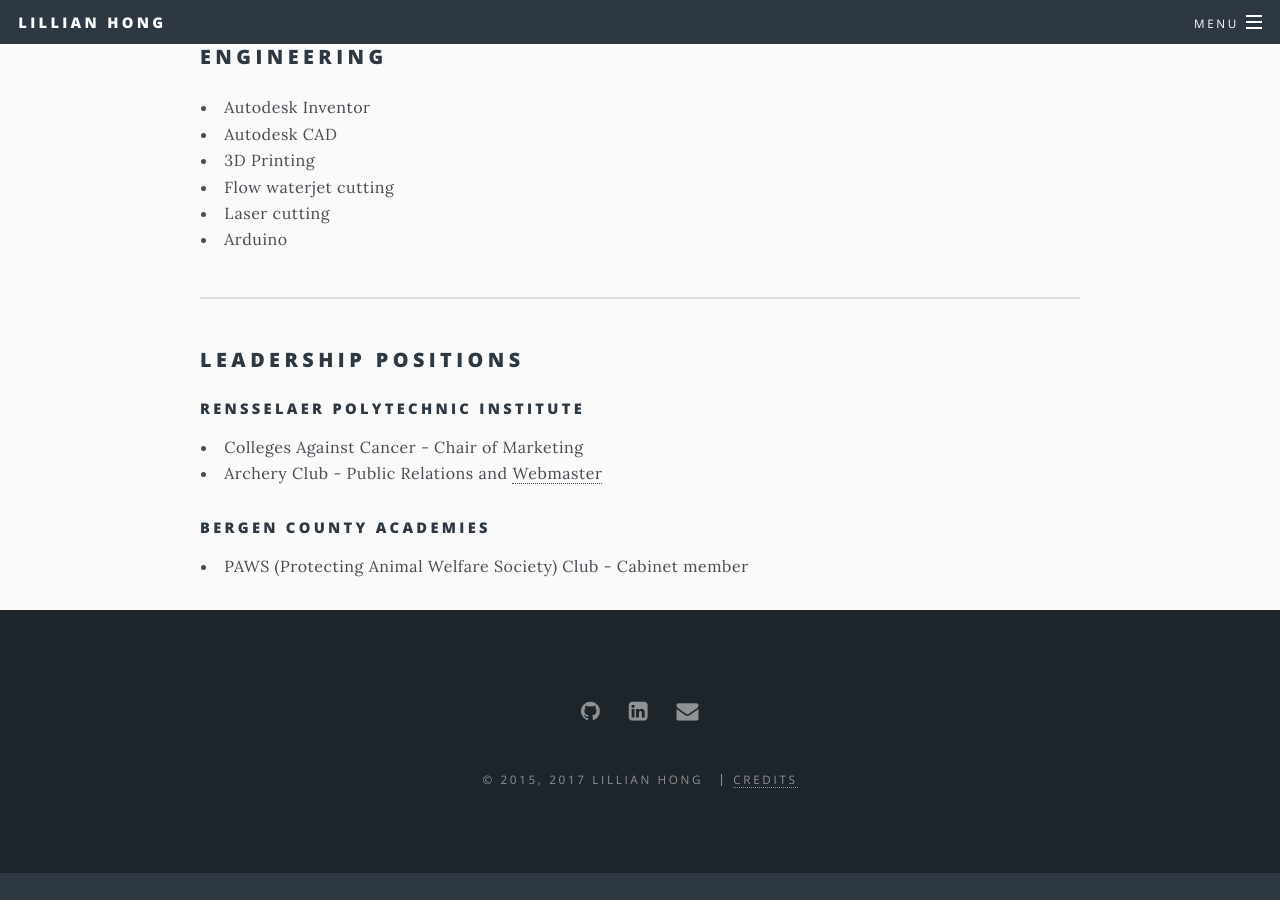
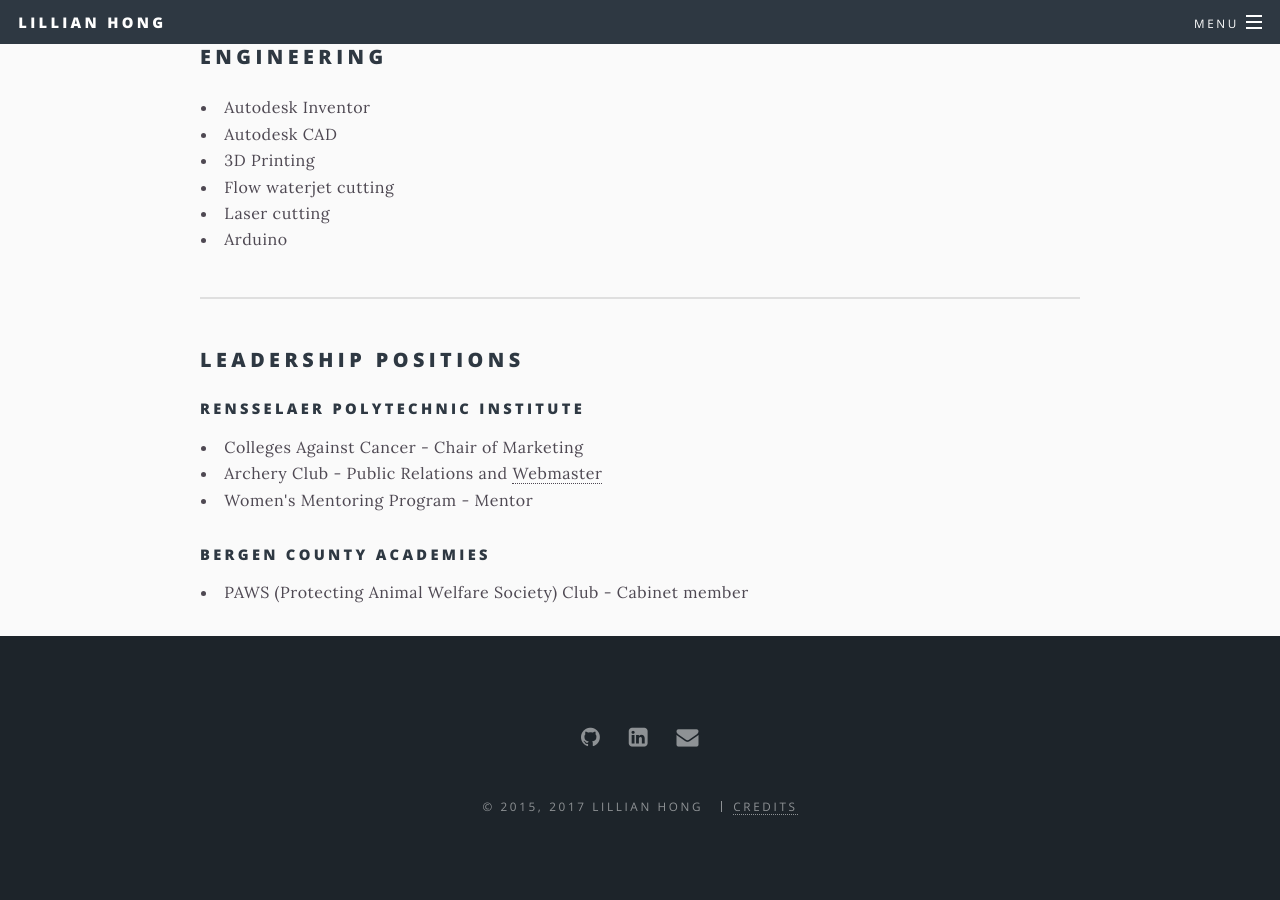
Before and after one commit to lillianhong/lillianhong.github.io, a Jekyll site: the page built from _posts/2016-01-04-skills.html, in a window 1280 px wide and 900 px high, scrolled down 1129 px. Built offline with Jekyll 4.4.1, drawn with Linux system fonts in a browser that asks for light colours; before the commit the page ends 2002 px from its top, so only the background shows below that.

Commit message:
summaries, updated skills

```diff
--- a/_config.yml
+++ b/_config.yml
@@ -25,7 +25,7 @@ url: "http://lillianhong.github.io" # the base hostname & protocol for your site
 # - set the greeting only if you want to display the first green section
 greeting:
   title: Welcome
-  text: Student, Artist, VR enthusiast
+  text: Student, Artist, VR Enthusiast
 # - title for your blog's featured posts
 features-title: EXTENDED RESUME
 # - displayed at the bottom
--- a/_pages/1projects.html
+++ b/_pages/1projects.html
@@ -2,7 +2,7 @@
 key: 1
 title: Projects
 permalink: /projects/
-excerpt: A portfolio of work involving research games, virtual reality projects, engineering projects, and hackathon projects.
+excerpt: A portfolio of research games, virtual reality projects, engineering projects, and hackathon projects.
 image: pic01.jpg
 background-image: mountainVR.jpg
 ---
--- a/_pages/2artwork.html
+++ b/_pages/2artwork.html
@@ -2,7 +2,7 @@
 key: 2
 title: Artwork
 permalink: /artwork/
-excerpt: An art portfolio including animation, graphic design, and fine art.
+excerpt: An art portfolio of animation, graphic design, and fine art.
 image: pic02.png
 background-image: pic02.png
 ---
--- a/_posts/2016-01-04-skills.html
+++ b/_posts/2016-01-04-skills.html
@@ -65,6 +65,7 @@ tags: featured
 		<ul>
 		<li>Colleges Against Cancer - Chair of Marketing</li>
 		<li>Archery Club - Public Relations and <a href="http://archery.union.rpi.edu">Webmaster</a></li>
+		<li>Women's Mentoring Program - Mentor</li>
 		</ul>
 		<h4>Bergen County Academies</h4>
 		<ul>
```
